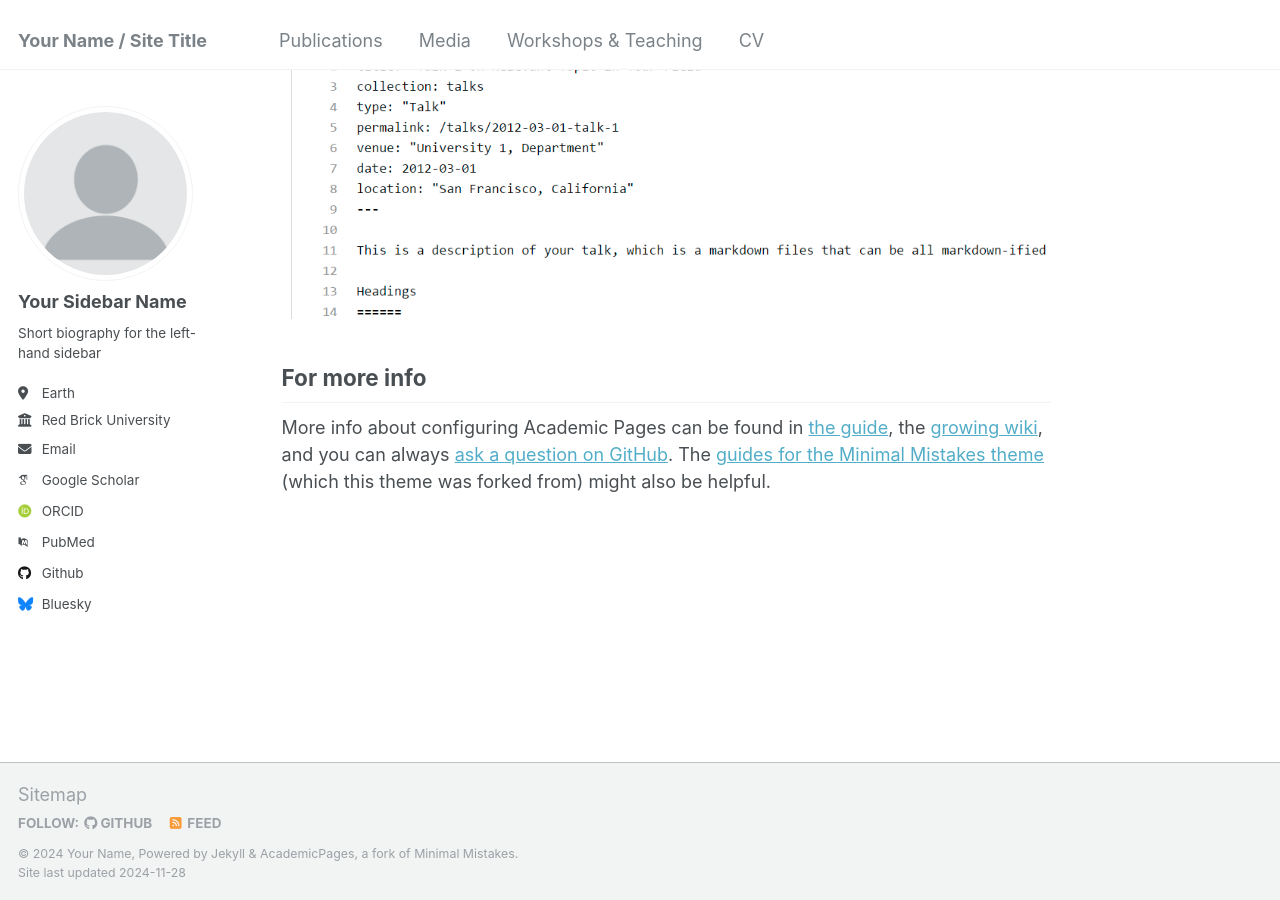
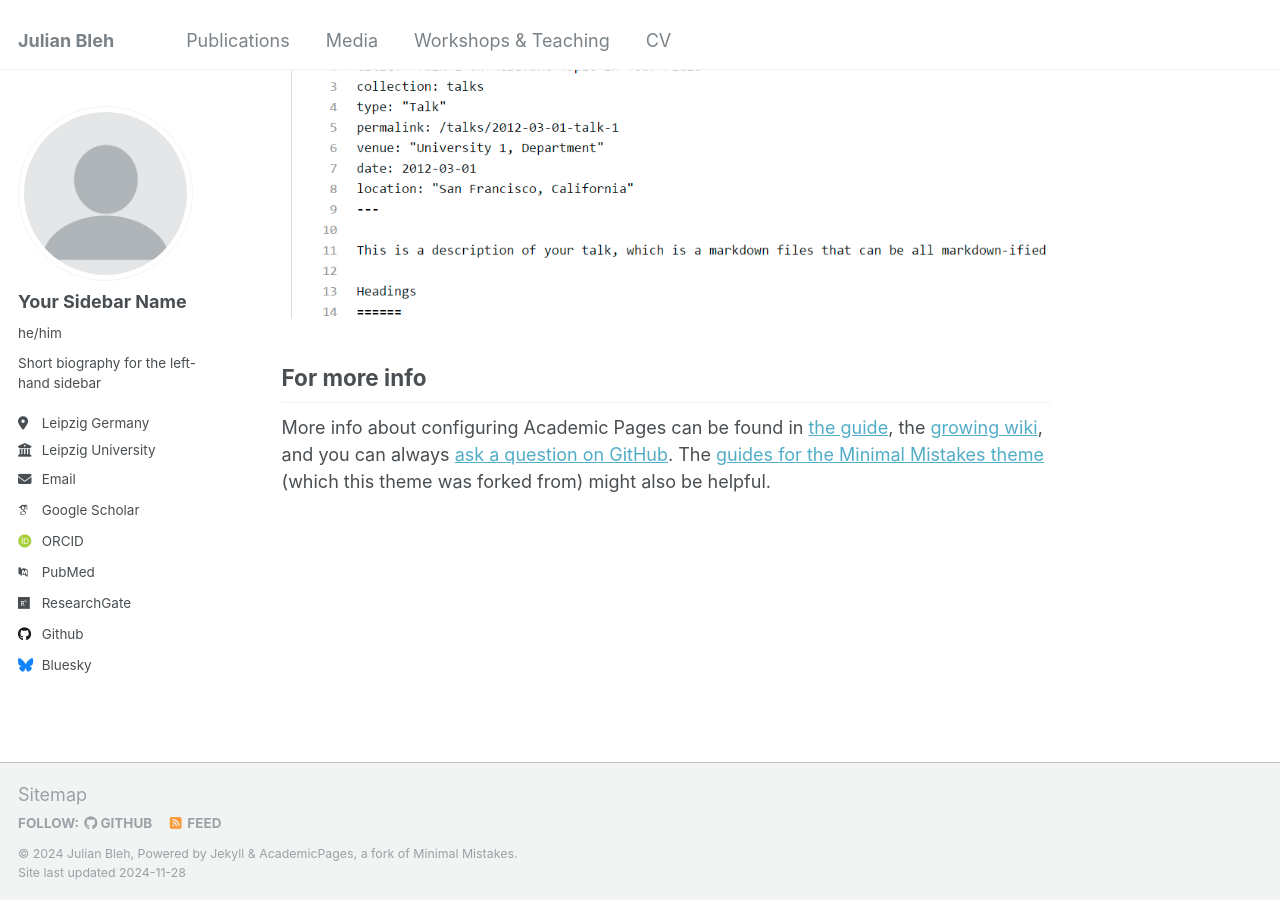
Before and after one commit to JulianBleh/JulianBleh1.github.io, a Jekyll site: the page built from _pages/about.md, in a window 1280 px wide and 900 px high, scrolled down 2643 px. Built offline with Jekyll 4.4.1, drawn with Linux system fonts in a browser that asks for light colours; some web fonts are replaced.

Commit message:
Update _config.yml

```diff
--- a/_config.yml
+++ b/_config.yml
@@ -8,11 +8,11 @@
 
 # Basic Site Settings
 locale                   : "en-US"
-title                    : "Your Name / Site Title"
+title                    : "Julian Bleh"
 title_separator          : "-"
-name                     : &name "Your Name"
+name                     : &name "Julian Bleh"
 description              : &description "personal description"
-url                      : https://academicpages.github.io # the base hostname & protocol for your site e.g. "https://[your GitHub username].github.io"
+url                      : https://https://julianbleh.github.io/ # the base hostname & protocol for your site e.g. "https://[your GitHub username].github.io"
 baseurl                  : "" # the subpath of your site, e.g. "/blog"
 repository               : "academicpages/academicpages.github.io"
 
@@ -23,21 +23,21 @@ author:
   # Biographic information
   avatar           : "profile.png"
   name             : "Your Sidebar Name"
-  pronouns         : # example: "she/her"
+  pronouns         : "he/him"
   bio              : "Short biography for the left-hand sidebar"
-  location         : "Earth"
-  employer         : "Red Brick University"
+  location         : "Leipzig Germany"
+  employer         : "Leipzig University"
   uri              : # URL
-  email            : "none@example.org"
+  email            : "julian.bleh@uni-leipzig.de"
 
   # Academic websites
   arxiv            : # URL - Update with the correct link to your profile
-  googlescholar    : "https://scholar.google.com/citations?user=PS_CX0AAAAAJ"
+  googlescholar    : "https://scholar.google.de/citations?view_op=list_works&hl=de&user=8uMniVgAAAAJ"
   impactstory      : # URL
-  orcid            : "http://orcid.org/yourorcidurl"
+  orcid            : "https://orcid.org/0009-0002-2433-4462"
   semantic         : # URL
   pubmed           : "https://www.ncbi.nlm.nih.gov/pubmed/?term=john+snow"
-  researchgate     : # URL
+  researchgate     : "https://www.researchgate.net/profile/Julian-Bleh-3"
   scopus           : # URL
 
   # Repositories and software development
```
